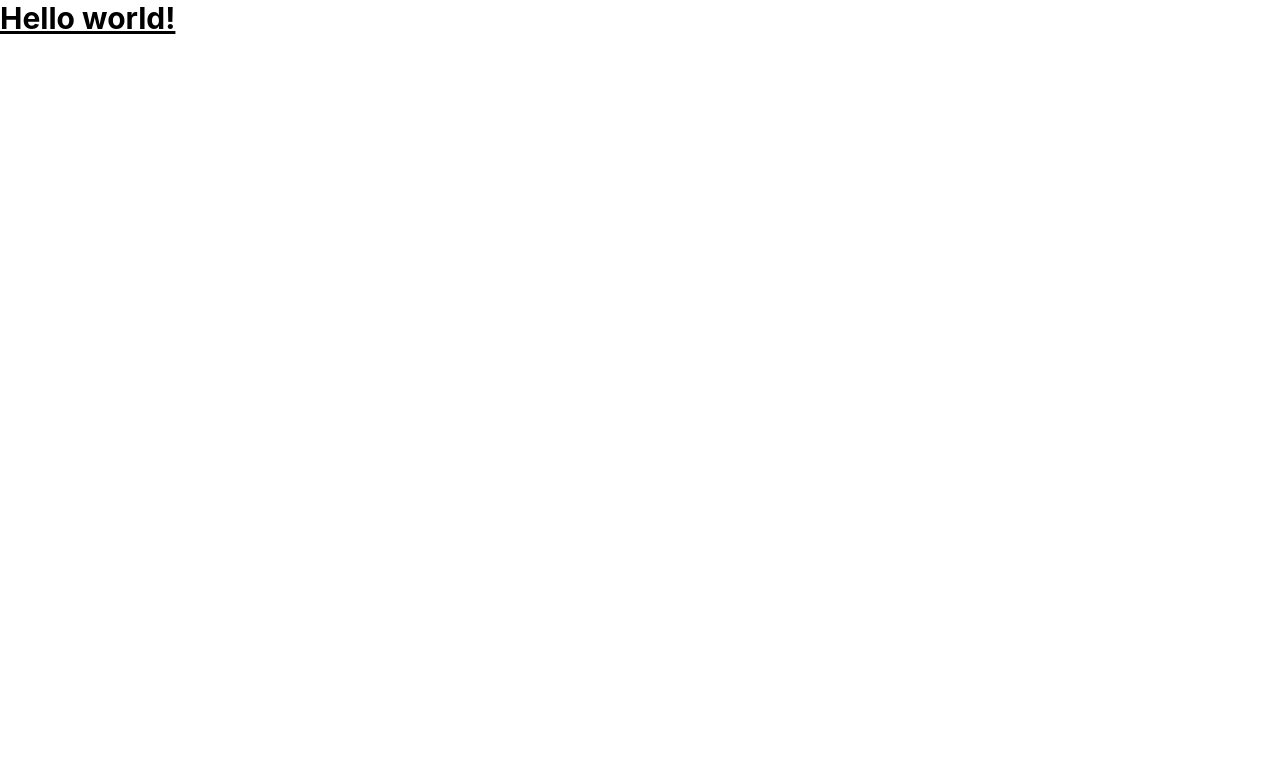
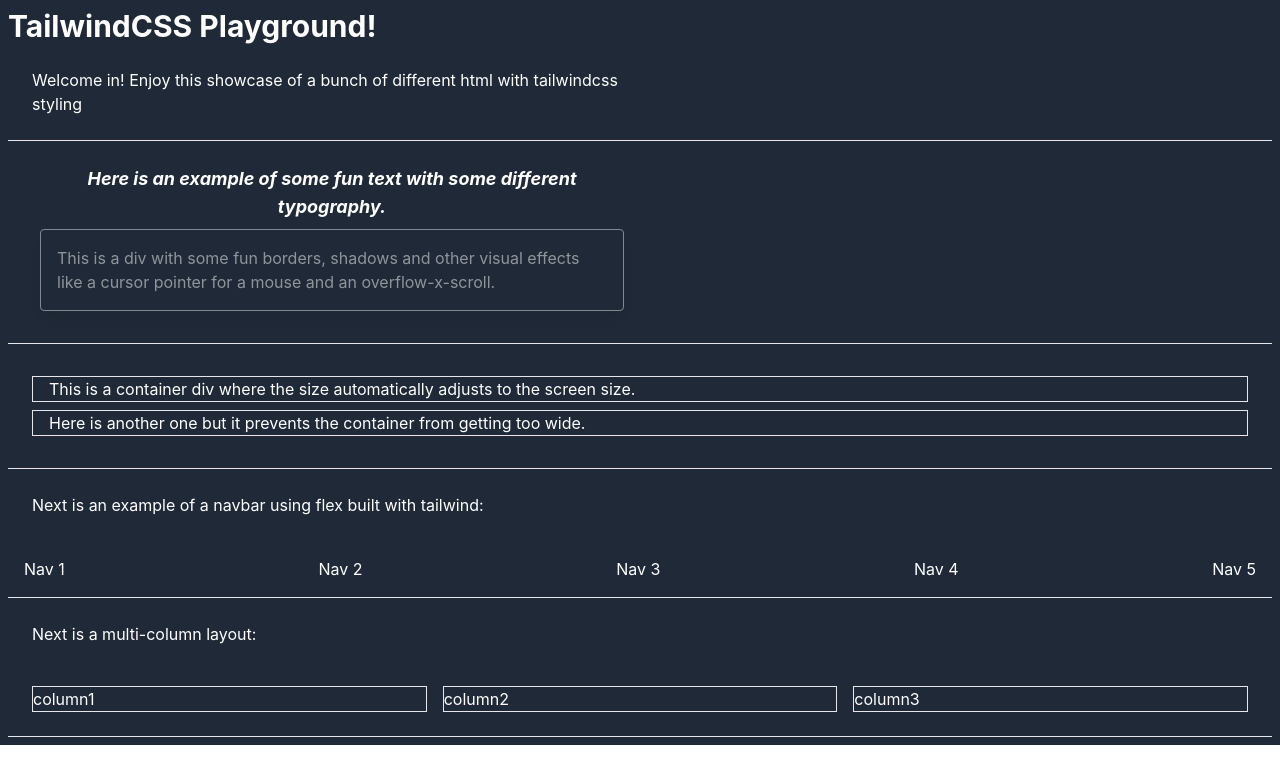
Before and after one commit to matthewgay687/tailwindPlayground, a React (Create React App) app: page / in a window 1280 px wide. Shown: the top 784 px of the page. Built offline with nearby package versions, Linux system fonts and the light colour scheme.

Commit message:
added typography and containers to the playground

```diff
--- a/src/App.js
+++ b/src/App.js
@@ -2,8 +2,70 @@
 
 export default function App() {
   return (
-    <h1 className="text-3xl font-bold underline">
-      Hello world!
-    </h1>
+    <div className='bg-gray-800 text-white p-2'>
+      <h1 className="text-3xl font-bold">
+        TailwindCSS Playground!
+      </h1>
+
+      <div className='p-4 m-2 w-1/2'>
+        <p>
+          Welcome in! Enjoy this showcase of a bunch of different html with tailwindcss styling
+        </p>
+      </div>
+
+      <hr />
+
+      <div className='p-4 m-2 w-1/2'>
+        <p className='text-lg font-bold italic text-center'>
+          Here is an example of some fun text with some different typography.
+        </p>
+        <div className='p-4 m-2 border rounded shadow-lg opacity-50 overflow-x-scroll cursor-pointer'>
+          This is a div with some fun borders, shadows and other visual effects like a cursor pointer for a mouse and an overflow-x-scroll.
+        </div>
+      </div>
+
+      <hr />
+
+      <div className='p-4 m-2'>
+        <div class="container mx-auto px-4 m-2 border">
+          This is a container div where the size automatically adjusts to the screen size.
+        </div>
+        <div class="container max-w-screen-xl mx-auto px-4 m-2 border">
+          Here is another one but it prevents the container from getting too wide.
+        </div>
+      </div>
+
+      <hr />
+
+      <div className='p-4 m-2 w-1/2'>
+        <p>
+          Next is an example of a navbar using flex built with tailwind:
+        </p>
+      </div>
+
+      <nav class="flex items-center justify-between p-4">
+        <div>Nav 1</div>
+        <div>Nav 2</div>
+        <div>Nav 3</div>
+        <div>Nav 4</div>
+        <div>Nav 5</div>
+      </nav>
+
+      <hr />
+
+      <div className='p-4 m-2 w-1/2'>
+        <p>
+          Next is a multi-column layout:
+        </p>
+      </div>
+      <div className='grid grid-cols-3 gap-4 p-4 m-2'>
+        <div className='border'>column1</div>
+        <div className='border'>column2</div>
+        <div className='border'>column3</div>
+      </div>
+
+      <hr />
+
+    </div>
   )
 }
```
